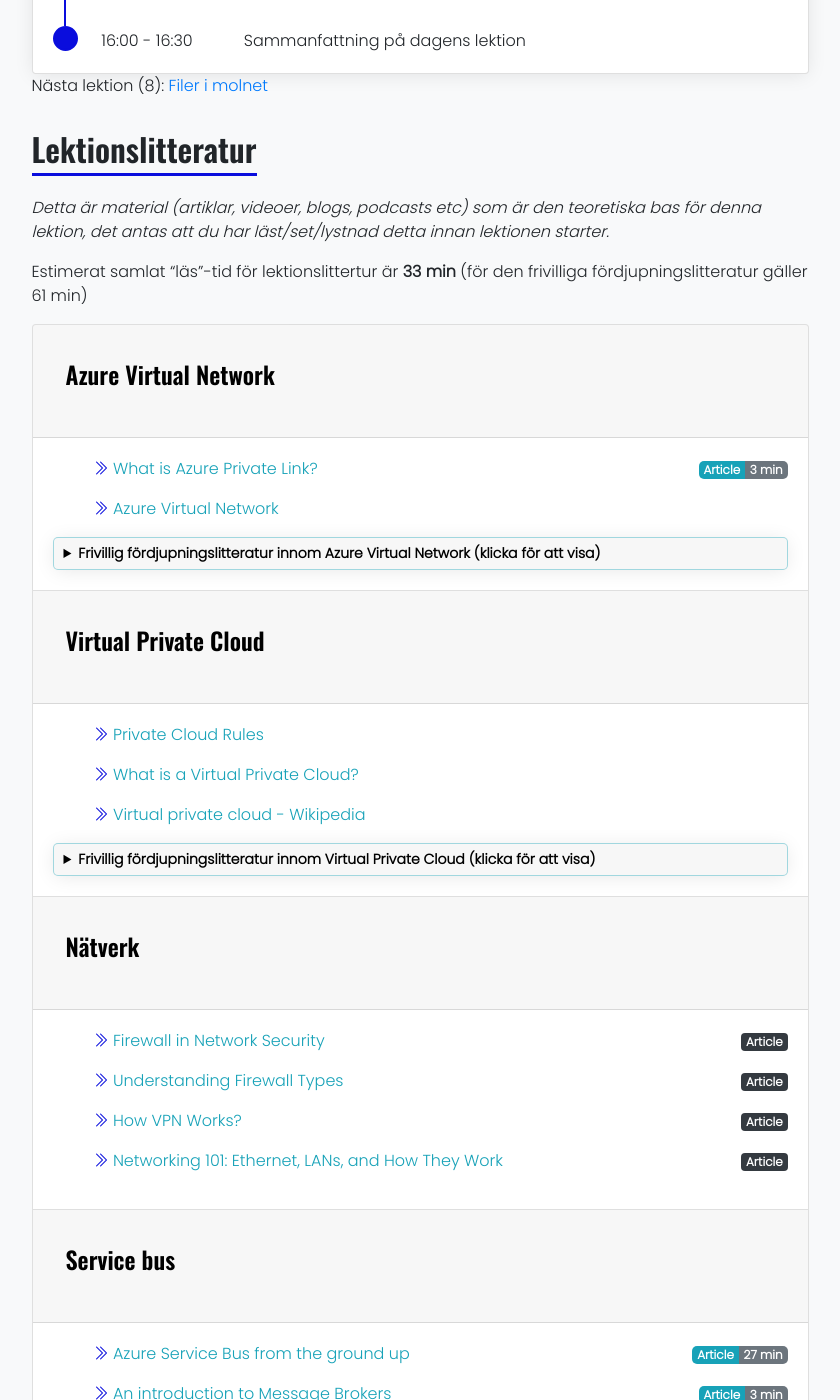
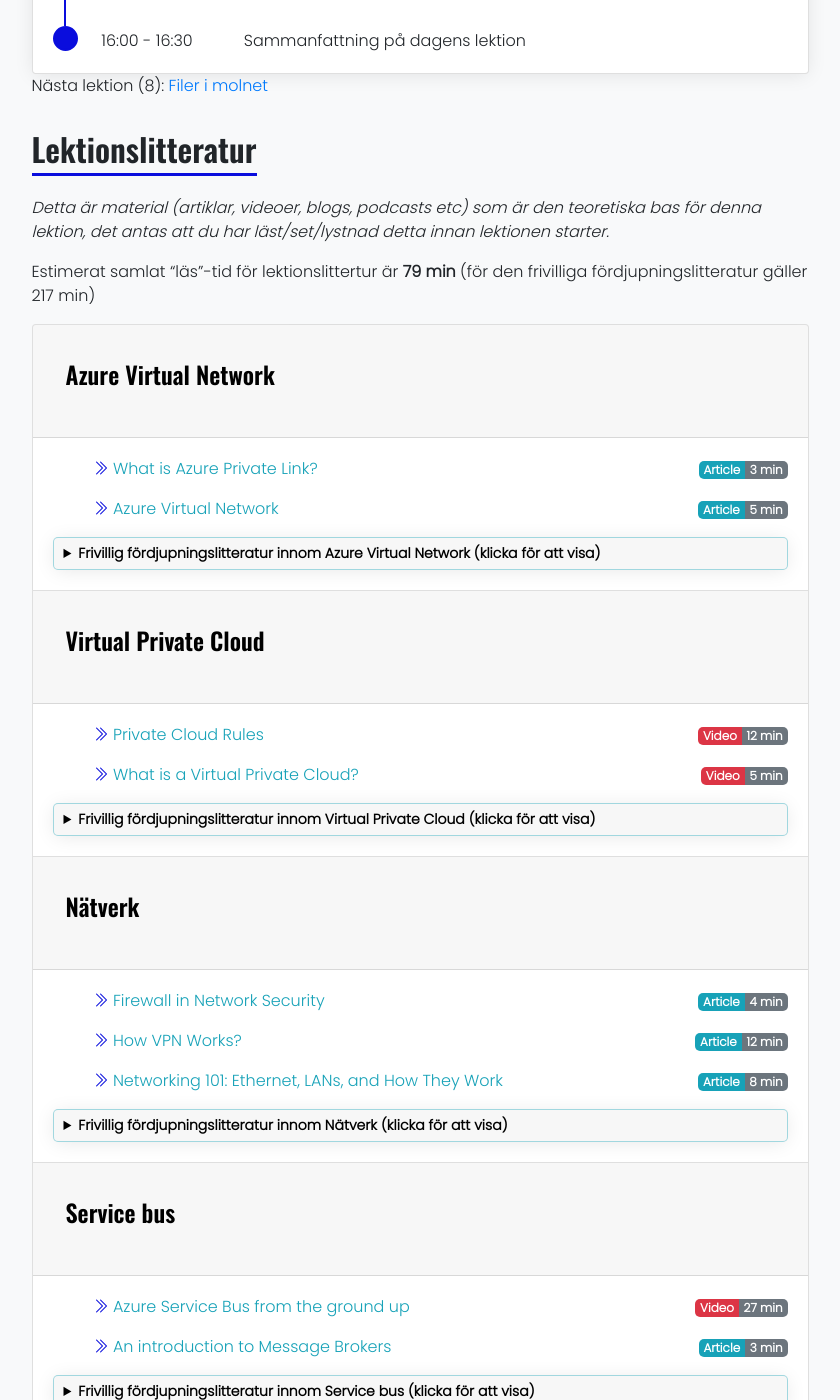
Before and after one commit to PGBSNH20/PGBSNH20-molnapplikationer, a Jekyll site: the page built from lectures/07-network.md, in a window 1280 px wide and 1400 px high, scrolled down 779 px. Shown: the whole window, without its empty margins (220-1060 px from the left). Built offline with Jekyll 4.4.1, drawn with Linux system fonts in a browser that asks for light colours; nearby versions of some CDN libraries.

Commit message:
Adds timing

```diff
--- a/_data/lecture_naetverk_i_molnet.yml
+++ b/_data/lecture_naetverk_i_molnet.yml
@@ -1,11 +1,11 @@
 ---
 contentTimeTotal:
-  literatureTime: 33
-  optionalLiteratureTime: 61
+  literatureTime: 79
+  optionalLiteratureTime: 217
 topics:
   - topic: "Azure Virtual Network"
-    literatureTime: 3
-    optionalLiteratureTime: 0
+    literatureTime: 8
+    optionalLiteratureTime: 140
     description-include: azure_virtual_network.md
     literature:
     - title: "What is Azure Private Link?"
@@ -17,19 +17,25 @@ topics:
         Overview of Azure Private Link features, architecture, and implementation. Learn how Azure Private Endpoints and Azure Private Link service works and how to use them.
     - title: "Azure Virtual Network"
       url: https://docs.microsoft.com/en-us/azure/virtual-network/virtual-networks-overview
+      timeType: Article
+      timeMinutes: 5
+      timeBadge: info
       description: >
         Learn about Azure Virtual Network concepts and features, including address space, subnets, regions, and subscriptions.
     optionalLiterature:
     - title: "Private connectivity to Azure PaaS services using Private Link"
       url: https://www.youtube.com/watch?v=aVFV1_ZwAEY
       timeType: Video
-      timeMinutes: 0
-      timeBadge: dark
+      timeMinutes: 31
+      timeBadge: danger
       description: >
         Azure Private Link Preview provides private connectivity from a virtual network to Azure platform as a service (PaaS), customer-owned, or Microsoft partner services. It simplifies the network architecture and secures the connection between endpoints in Azure by eliminating data exposure to the public internet.
         Link to download slide deck: https://nzpowerlunchfiles.blob.core.windows.net/data/azure-privatelink-for-Paas-2019-09-27.pdf
     - title: "How to connect and deliver services privately on Azure with Azure Private Link - Azure Friday"
       url: https://www.youtube.com/watch?v=AZ0iFcyPDkc
+      timeType: Video
+      timeMinutes: 16
+      timeBadge: danger
       description: >
         Narayan Annamalai joins Donovan Brown to introduce Azure Private Link. In this episode, Narayan demonstrates how you can secure Azure PaaS resources and your Azure network using Private Link and provide protection against data exfiltration.
 
@@ -50,6 +56,9 @@ topics:
         #microsoft #microsoftazure
     - title: "Azure Private Endpoint & Private Link explained in plain English with a story & demo in 5 minutes"
       url: https://www.youtube.com/watch?v=vVDql7IKneg
+      timeType: Video
+      timeMinutes: 11
+      timeBadge: danger
       description: >
         This is the ridiculously simple animated explanation of Azure Private Link ( Private Endpoint and Private Link Service ) using a story analogy and a step by step demo in less than 5 minutes for each of the concepts - I can assure you wont get bored :) . Here is part 1 of the video where I explain Azure Virtual Network Service Endpoints in plain english with a story and step by step demo - https://www.youtube.com/watch?v=gxsitRRgylI
 
@@ -57,8 +66,8 @@ topics:
     - title: "Azure Virtual Network Service Endpoints - explained in plain English with a story and demo"
       url: https://www.youtube.com/watch?v=gxsitRRgylI
       timeType: Video
-      timeMinutes: 0
-      timeBadge: dark
+      timeMinutes: 12
+      timeBadge: danger
       description: >
         This is the ridiculously simple animated explanation of Azure Virtual Network Service Endpoints and Service Endpoint Policies using a story and a step by step demo in less than 5 minutes ( well a little over 5 minutes :) - but I can assure you wont get bored. Watch for part 2 of the video where I explain Azure Private Link (Private Endpoint and Private Link Service) in less than 5 minutes using a story and step by step demo - https://www.youtube.com/watch?v=vVDql7IKneg
         Link for the Network Security Group Video - https://www.youtube.com/watch?v=vgnSLuf_zj0
@@ -67,53 +76,56 @@ topics:
     - title: "Azure Private Link - Azure SQL Database and Azure Synapse Analytics"
       url: https://docs.microsoft.com/en-us/azure/azure-sql/database/private-endpoint-overview
       timeType: Article
-      timeMinutes: 0
-      timeBadge: dark
+      timeMinutes: 8
+      timeBadge: info
       description: >
         Overview of Private endpoint feature.
     - title: "How to create a cloud-based virtual network in Microsoft Azure"
       url: https://www.techrepublic.com/article/how-to-create-a-cloud-based-virtual-network-in-microsoft-azure/
       timeType: Article
-      timeMinutes: 0
-      timeBadge: dark
+      timeMinutes: 4
+      timeBadge: info
       description: >
         Virtual networks provide the secure connection
         vital to the effective use of cloud-based services.
     - title: "Virtual network endpoints and rules for databases in Azure SQL Database - Azure SQL Database"
       url: https://docs.microsoft.com/en-us/azure/azure-sql/database/vnet-service-endpoint-rule-overview
       timeType: Article
-      timeMinutes: 0
-      timeBadge: dark
+      timeMinutes: 13
+      timeBadge: info
       description: >
         Mark a subnet as a virtual network service endpoint. Then add the endpoint as a virtual network rule to the ACL for your database. Your database then accepts communication from all virtual machines and other nodes on the subnet.
     - title: "Azure vs AWS — Difference between Azure Virtual Network (VNet) and AWS Virtual Private Cloud (VPC)"
       url: https://medium.com/awesome-azure/azure-vs-aws-difference-between-azure-virtual-network-vnet-and-aws-virtual-private-cloud-vpc-2e8debc3290e
       timeType: Article
-      timeMinutes: 0
-      timeBadge: dark
+      timeMinutes: 12
+      timeBadge: info
       description: >
         Azure Virtual Network (VNet) vs AWS Virtual Private Cloud (VPC)
     - title: "Integrate app with Azure Virtual Network - Azure App Service"
       url: https://docs.microsoft.com/en-us/azure/app-service/web-sites-integrate-with-vnet
       timeType: Article
-      timeMinutes: 0
-      timeBadge: dark
+      timeMinutes: 25
+      timeBadge: info
       description: >
         Integrate app in Azure App Service with Azure virtual networks.
     - title: "About Azure VPN Gateway"
       url: https://docs.microsoft.com/en-us/azure/vpn-gateway/vpn-gateway-about-vpngateways
       timeType: Article
-      timeMinutes: 0
-      timeBadge: dark
+      timeMinutes: 8
+      timeBadge: info
       description: >
         Learn what VPN Gateway is, and how to use a VPN gateway to connect to IPsec IKE Site-to-Site, VNet-to-VNet, and Point-to-Site VPN virtual networks.
   - topic: "Virtual Private Cloud"
-    literatureTime: 0
-    optionalLiteratureTime: 0
+    literatureTime: 17
+    optionalLiteratureTime: 8
     description-include: virtual_private_cloud.md
     literature:
     - title: "Private Cloud Rules"
       url: https://www.youtube.com/watch?v=Tzqy8lW0bk4
+      timeType: Video
+      timeMinutes: 12
+      timeBadge: danger
       description: >
         For the past years one of the IT mega trends has been "the cloud". Many companies are rushing to the public cloud because it's easy for them and quite honestly...because everybody else is doing so.
 
@@ -129,6 +141,9 @@ topics:
         Who am I? Check my website: http://markus-leinonen.com
     - title: "What is a Virtual Private Cloud?"
       url: https://www.youtube.com/watch?v=NbkPRn1mqlU
+      timeType: Video
+      timeMinutes: 5
+      timeBadge: danger
       description: >
         Learn more about virtual private cloud: http://ibm.biz/learn-virtual-private-cloud
         Checkout IBM Cloud Virtual Servers for VPC: http://ibm.biz/vpc-cloud-product
@@ -142,47 +157,51 @@ topics:
         Get started for free on IBM Cloud: http://ibm.biz/vpc-cloud-free
 
         #VirtualPrivateCloud #VPC #IBMCloud
-    - title: "Virtual private cloud - Wikipedia"
-      url: https://en.wikipedia.org/wiki/Virtual_private_cloud
     optionalLiterature:
     - title: "Vpc"
       url: https://www.ibm.com/cloud/learn/vpc
       timeType: Article
+      timeMinutes: 8
+      timeBadge: info
+    - title: "Virtual private cloud"
+      url: https://en.wikipedia.org/wiki/Virtual_private_cloud
+      timeType: Wiki
       timeMinutes: 0
       timeBadge: dark
   - topic: "Nätverk"
-    literatureTime: 0
-    optionalLiteratureTime: 0
+    literatureTime: 24
+    optionalLiteratureTime: 8
     description-include: naetverk.md
     literature:
     - title: "Firewall in Network Security"
       url: https://medium.com/@neil.wilston123/firewall-in-network-security-2a98795fcac1
       timeType: Article
-      timeMinutes: 0
-      timeBadge: dark
+      timeMinutes: 4
+      timeBadge: info
       description: >
         Nowadays every organisation as well as personal computers runs on Internet that is connected with the organizational network. The internet…
-    - title: "Understanding Firewall Types"
-      url: https://medium.com/swlh/understanding-firewall-types-4a2869deb687
-      timeType: Article
-      timeMinutes: 0
-      timeBadge: dark
-      description: >
-        Get a handle on the concept of perimeter defense and navigate the myriad of firewall types
     - title: "How VPN Works?"
       url: https://zicodeng.medium.com/how-vpn-works-b7549dcc6ce4
       timeType: Article
-      timeMinutes: 0
-      timeBadge: dark
+      timeMinutes: 12
+      timeBadge: info
       description: >
         What is VPN? How does it work? Why is it so secure? Is it perfectly secure?
     - title: "Networking 101: Ethernet, LANs, and How They Work"
       url: https://www.makeuseof.com/tag/networking-101-ethernet-lans-work/
       timeType: Article
-      timeMinutes: 0
-      timeBadge: dark
+      timeMinutes: 8
+      timeBadge: info
       description: >
         Even for modern users, the language surrounding home networking can be a little confusing. What's a LAN? Why do I need an Ethernet cable? Isn't it all the same?
+    optionalLiterature:
+    - title: "Understanding Firewall Types"
+      url: https://medium.com/swlh/understanding-firewall-types-4a2869deb687
+      timeType: Article
+      timeMinutes: 8
+      timeBadge: info
+      description: >
+        Get a handle on the concept of perimeter defense and navigate the myriad of firewall types
   - topic: "Service bus"
     literatureTime: 30
     optionalLiteratureTime: 61
@@ -190,9 +209,9 @@ topics:
     literature:
     - title: "Azure Service Bus from the ground up"
       url: https://www.youtube.com/watch?v=FRzMPqViwuY
-      timeType: Article
+      timeType: Video
       timeMinutes: 27
-      timeBadge: info
+      timeBadge: danger
       description: >
         Azure Service Bus Messaging
 
```
Also changed, not shown: _data/lecture_automatisering_av_bygg_och_release.yml (+5 -2 lines).
